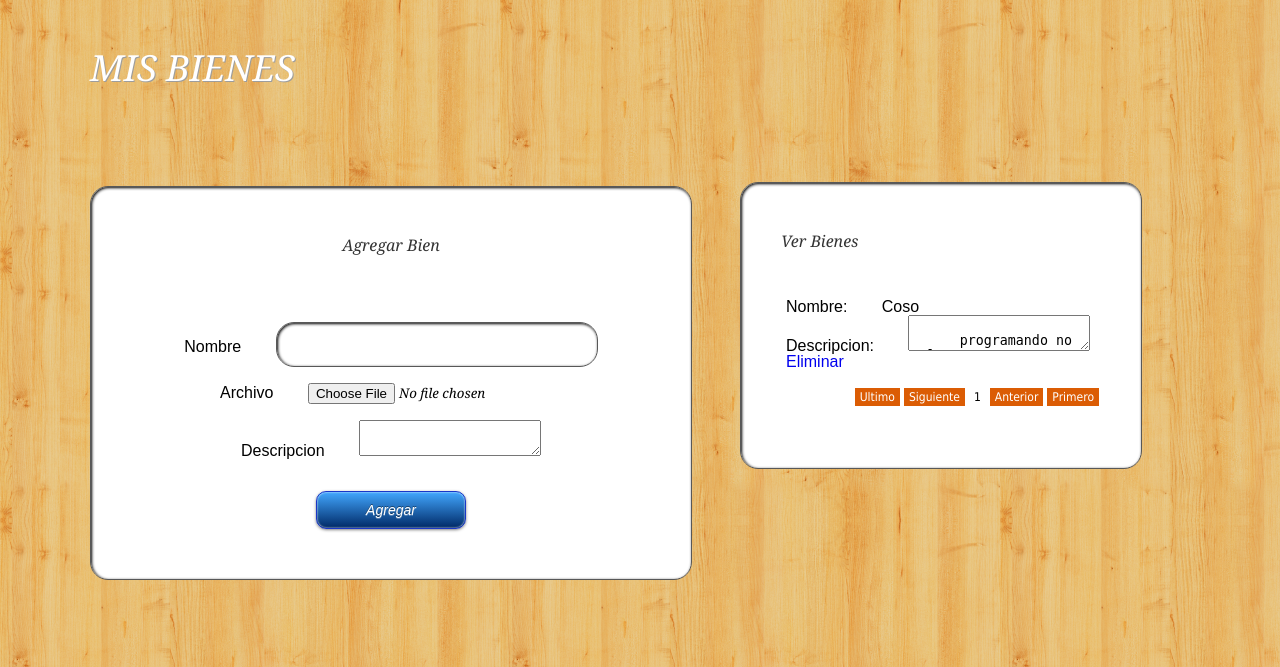
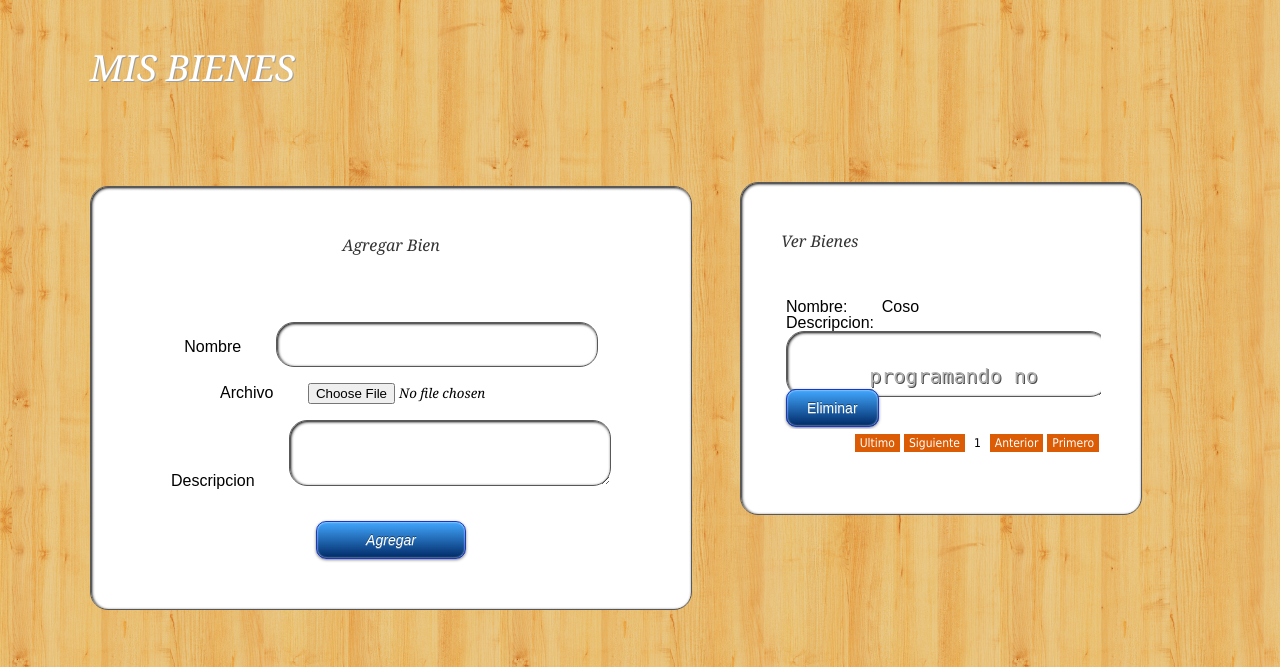
Before and after one commit to jorgedipra/Testamento, a PHP site: page /clientes/bienes.php in a window 1280 px wide. Shown: the top 667 px of the page. Run offline with PHP 8.4, Linux system fonts and the light colour scheme; data comes from the database, SQL or seed files in the repository.

Commit message:
textarea de bines

```diff
--- a/clientes/cuerpo/bienes.php
+++ b/clientes/cuerpo/bienes.php
@@ -51,7 +51,7 @@
 	</textarea>
 	<br>
 	<input  type="hidden" value="">
-	<a id="elimarchiva<?php echo $i;?>" href="#">Eliminar</a>
+	<a id="elimarchiva<?php echo $i;?>"  class="button" href="#">Eliminar</a>
    </li>
    <?php
   $i++;
--- a/conexion/php/conexionphp.php
+++ b/conexion/php/conexionphp.php
@@ -6,8 +6,8 @@
 	  	 * @return [type] [cadena de coneccion]
 	  	 */
 	  	 function conectar(){
-	  	$db = new mysqli("localhost","mjplay","123","testamento");
-	 	//$db = new mysqli("localhost","root","123","mjplay");
+	  	//$db = new mysqli("localhost","mjplay","123","testamento");
+	 	$db = new mysqli("localhost","root","123","mjplay");
 	  	  return $db;
 	  	 }
 	  	 /**
```
Also changed, not shown: css/stylebenef.css (+6 -5 lines).
